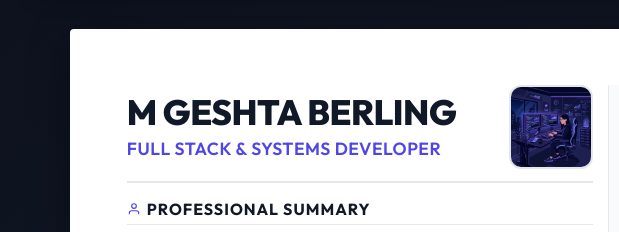
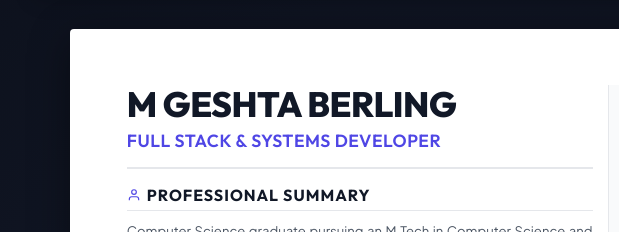
Before and after one commit to geshta/Portfolio, a plain HTML site: page resume.html in a window 1280 px wide. Shown: the part 110-342 px from the top of the page, 173-792 px from the left. Drawn offline with Linux system fonts and the light colour scheme.

Commit message:
style: remove AI profile image from resume page

```diff
--- a/resume.html
+++ b/resume.html
@@ -39,9 +39,6 @@
         <div class="header-text">
           <h1>M GESHTA BERLING</h1>
           <h2>Full Stack & Systems Developer</h2>
-        </div>
-        <div class="header-photo-wrapper">
-          <img src="assets/profile.png" alt="M Geshta Berling" class="header-photo">
         </div>
       </header>
 
```
